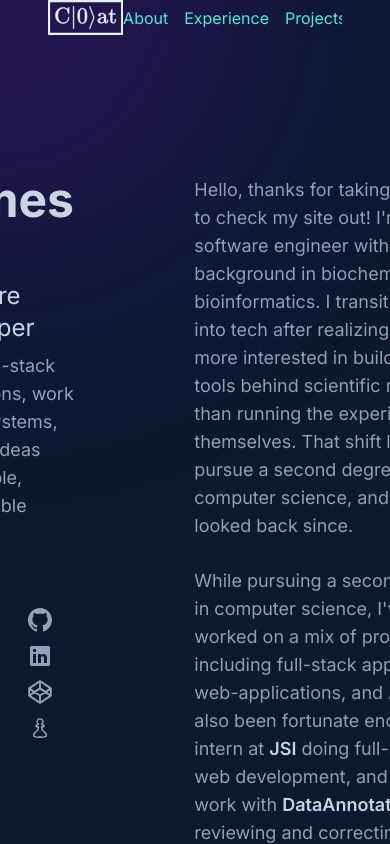
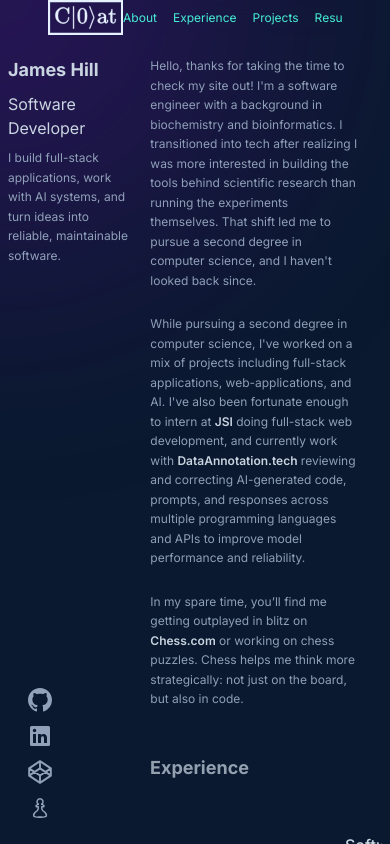
Before and after one commit to c0athanger/coat-portfolio, a Next.js app: page / in a window 390 px wide. Built offline with nearby package versions, Linux system fonts and the light colour scheme.

Commit message:
Improved mobile styling

```diff
--- a/app/components/about.tsx
+++ b/app/components/about.tsx
@@ -8,11 +8,11 @@ interface AboutProps {
 
 const About = ({ id = '', delay = 0 }: AboutProps) => {
 	return (
-		<motion.div id={id} className="flex flex-col w-full pt-20 max-w-2xl">
+		<motion.div id={id} className="pt-10 sm:pt-20 flex flex-col w-full max-w-52 sm:max-w-2xl">
 
 
 			<motion.div className="flex flex-col flex-wrap items-start">
-				<motion.div className="text-lg mt-4 w-full"
+				<motion.div className=" mt-4 w-full"
 					initial={{ opacity: 0, x: 40 }}
 					animate={{ opacity: 1, x: 0 }}
 					transition={{ duration: 0.5, delay: delay + 0.4 }}>
--- a/app/components/card.tsx
+++ b/app/components/card.tsx
@@ -10,12 +10,12 @@ const Card = ({ date, title, description, link, languages }: CardProps) => {
 
 	const content = (
 		<div className={`group hover:bg-slate-800/50 rounded-lg p-6 flex transition-colors duration-300 ${link ? 'cursor-pointer' : 'cursor-default'}`}>
-			<div className="w-1/4 pr-4 flex">
-				<span className="text-gray-500 text-md font-semibold mt-10">{date}</span>
+			<div className="w-1/4 flex">
+				<span className="text-gray-500 text-xs sm:text-base font-semibold mt-10">{date}</span>
 			</div>
 
-			<div className="w-3/4">
-				<h2 className="text-lg font-medium text-slate-200 mb-2 flex items-center gap-1">
+			<div className="w-3/4 pl-4">
+				<h2 className="text-base sm:text-lg font-medium text-slate-200 mb-2 flex items-center gap-1">
 					{title}
 					{link && (
 						<svg
@@ -39,7 +39,7 @@ const Card = ({ date, title, description, link, languages }: CardProps) => {
 					{languages.map((lang, index) => (
 						<span
 							key={index}
-							className="bg-teal-400/10 bg-opacity-20 text-teal-300 text-sm px-3 py-1 rounded-full"
+							className="bg-teal-400/10 bg-opacity-20 text-teal-300 text-xs sm:text-sm px-3 py-1 rounded-full"
 						>
 							{lang}
 						</span>
--- a/app/components/cardlist.tsx
+++ b/app/components/cardlist.tsx
@@ -15,8 +15,8 @@ interface CardListProps {
 }
 const CardList = ({ id: title, delay = 0, data }: CardListProps) => {
 	return (
-		<motion.div id={title} className="relative overflow-x-hidden pt-20 group/cards flex flex-col gap-4">
-			<motion.h1 className="text-left text-3xl text-white"
+		<motion.div id={title} className="relative overflow-x-hidden pt-10 sm:pt-20 group/cards flex flex-col gap-4">
+			<motion.h1 className="text-left sm:text-3xl text-lg text-white"
 				initial={{ opacity: 0, y: -40 }}
 				animate={{ opacity: 1, y: 0 }}
 				transition={{ duration: 0.5, delay: delay }}>
--- a/app/components/footer.tsx
+++ b/app/components/footer.tsx
@@ -4,7 +4,7 @@ import Pawn from './Icons/pawn';
 
 const Footer = () => {
 	return (
-		<div className="fixed bottom-20 left-0 z-50 p-6">
+		<div className="fixed bottom-0 left-0 z-50 p-6">
 			<ul className="ml-1 mt-8 flex items-center" aria-label="Social media">
 				<li className="mr-5 shrink-0 text-xs space-y-3">
 					<a
--- a/app/components/namecard.tsx
+++ b/app/components/namecard.tsx
@@ -11,11 +11,11 @@ const Namecard = ({ delay = 0 }: NameCardProps) => {
 			initial={{ opacity: 0, x: 40 }}
 			animate={{ opacity: 1, x: 0 }}
 			transition={{ duration: 0.5, delay: delay }}
-			className="text-white space-y-2 pt-20 mt-4"
+			className="pt-10 sm:pt-20 text-white space-y-2 mt-4 sm:max-w-2xl max-w-52"
 		>
-			<h1 className="text-5xl text-slate-300 font-bold">James Hill</h1>
-			<h2 className="text-2xl text-slate-300">Software Developer</h2>
-			<p className="text-lg text-slate-400">
+			<h1 className="text-lg sm:text-5xl text-slate-300 font-bold">James Hill</h1>
+			<h2 className="text-base sm:text-2xl text-slate-300">Software Developer</h2>
+			<p className=" text-slate-400">
 				I build full-stack applications, work with AI systems, and turn ideas into reliable, maintainable software.
 			</p>
 		</motion.div>
--- a/app/components/nav.tsx
+++ b/app/components/nav.tsx
@@ -39,7 +39,7 @@ const Nav = ({ isHome }: NavProps) => {
 		<motion.div
 			className="bg-nav px-12 md:px-6 lg:px-10 z-[11] filter-none pointer-events-auto select-auto fixed top-0 left-0 w-full h-20 transition-all duration-250 ease-custom-bezier"
 		>
-			<motion.div className="flex items-center relative backdrop-blur w-[100vw] max-w-[100%] overflow-hidden text-lightest-slate z-[12]">
+			<motion.div className="flex text-xs sm:text-base items-center relative backdrop-blur w-[100vw] max-w-[100%] overflow-hidden text-lightest-slate z-[12]">
 				<motion.div className={`flex justify-between items-center w-full ${isMounted ? 'opacity-100' : 'opacity-0'} transition-opacity duration-1000`}>
 					<motion.div className="flex items-center"
 						initial={{ opacity: 0, y: -20 }}
--- a/app/globals.css
+++ b/app/globals.css
@@ -1,5 +1,4 @@
 @import "tailwindcss";
-
 :root {
   --background: #e6f1ff;
   --foreground: #171717;
@@ -85,6 +84,17 @@ h1, h2, h3, h4, h5, h6 {
 @layer utilities {
   p {
     @apply text-slate-400;
+
+  }
+}
+
+@layer base {
+  p {
+    @apply text-xs leading-relaxed text-white sm:text-base;
+  }
+
+  h1 {
+    @apply text-sm font-bold text-white sm:text-2xl;
   }
 }
 
--- a/app/page.tsx
+++ b/app/page.tsx
@@ -135,11 +135,11 @@ export default function Home() {
       ) : (
         <motion.div className="">
           <Nav isHome={isHome} />
-          <motion.div id="content" className="pt-20 flex flex-row justify-center w-full max-w-full">
-            <motion.div className="sticky top-20 w-full max-w-2xl h-full pl-10 pr-30 pl">
+          <motion.div id="content" className=" flex flex-row justify-center w-full max-w-full">
+            <motion.div className="sticky top-0 w-full max-w-40 sm:max-w-2xl h-full pl-2 pr-4 sm:pl-10 sm:pr-30">
               <Namecard delay={0.6} />
             </motion.div>
-            <motion.div className="flex flex-col space-y-4 w-full max-w-2xl pr-10">
+            <motion.div className="flex flex-col space-y-4 w-full max-w-60 sm:max-w-2xl sm:pr-10 pr-2">
 
               <About id='About' delay={0.6} />
               <CardList id="Experience" delay={1.2} data={experience} />
```
